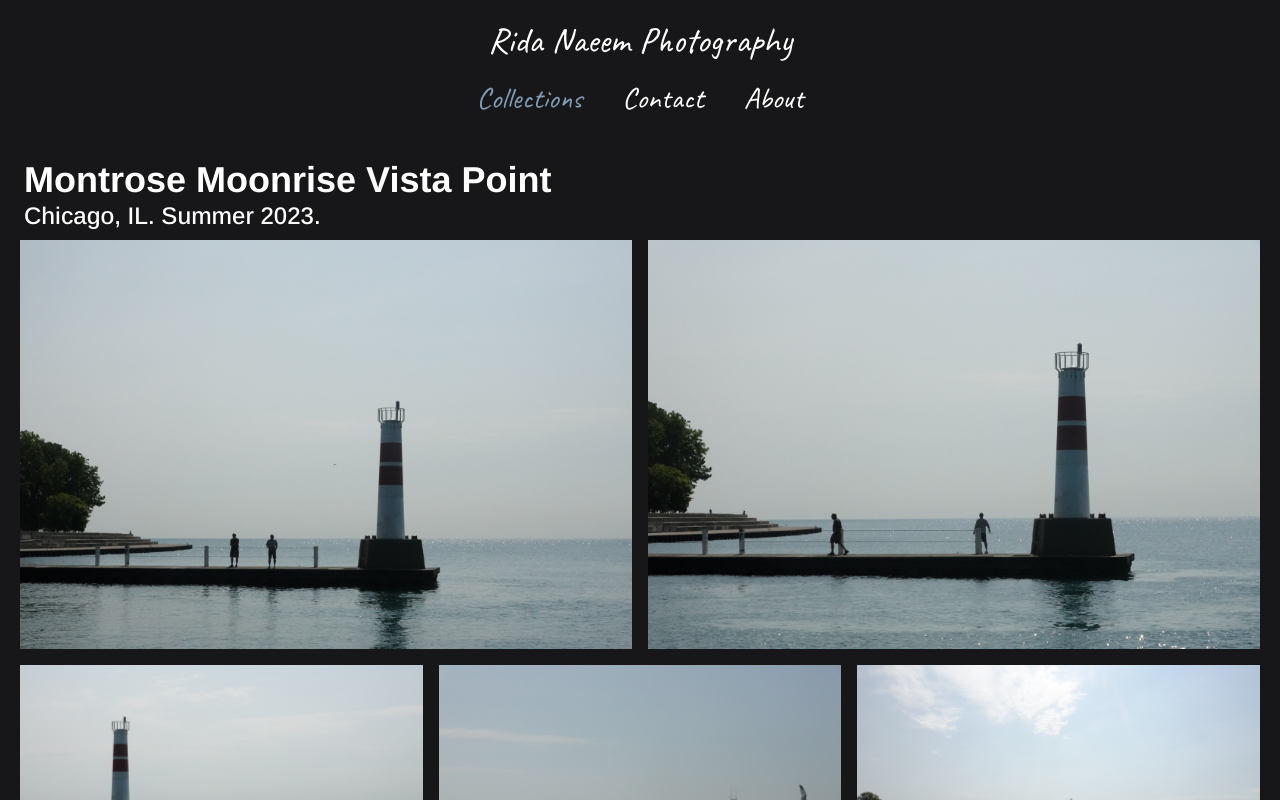
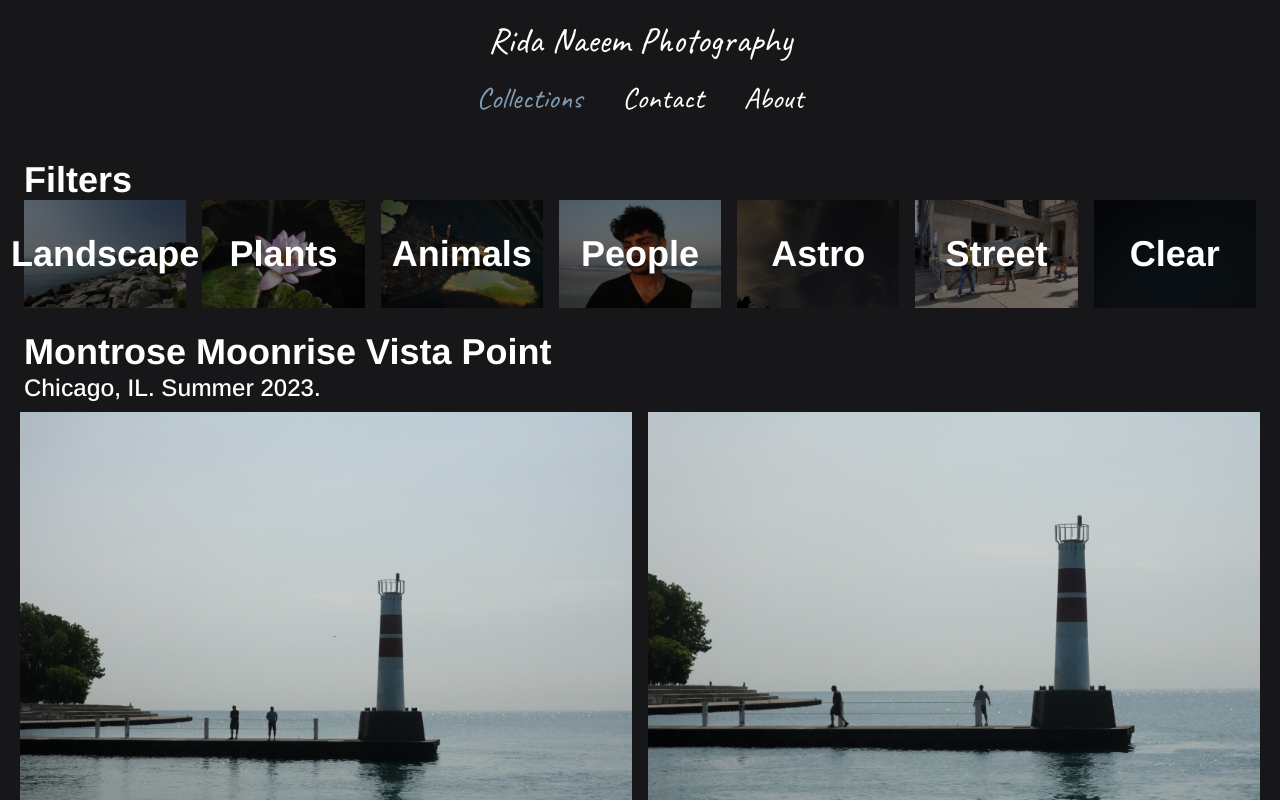
Before and after one commit to ridanaeeem/rida-photos, a Next.js app: page /collections in a window 1280 px wide. Shown: the top 800 px of the page. Built offline with nearby package versions, Linux system fonts and the light colour scheme; a web font is replaced by a local one.

Commit message:
filters added

```diff
--- a/app/collections/page.tsx
+++ b/app/collections/page.tsx
@@ -1,7 +1,7 @@
 "use client";
+import React from "react";
 import { useState, useEffect } from "react";
-import Image from "next/image";
-import { motion } from "framer-motion";
+import FilterBox from "@/components/FilterBox";
 import CollectionThumbnail from "@/components/CollectionThumbnail";
 import PhotoModal from "@/components/PhotoModal";
 import ducksAndLiliesArray from "@/collections/ducksAndLilies";
@@ -10,6 +10,7 @@ import topsailBeachArray from "@/collections/topsailBeach";
 import chicagoStreetArray from "@/collections/chicagoStreet";
 import halfaliveArray from "@/collections/halfalive";
 import montroseMoonriseArray from "@/collections/montroseMoonrise";
+import collectionsArray from "@/collections/collections";
 import { Arimo } from "next/font/google";
 
 const arimo = Arimo({ subsets: ["latin"] });
@@ -31,6 +32,7 @@ interface CollectionPhotoProps {
 	showLink: boolean;
 	stats: string;
 	classAdjustments: string;
+	tags?: string[];
 }
 
 export default function Collections() {
@@ -70,7 +72,7 @@ export default function Collections() {
 		};
 	}, [modalData.isOpen]);
 
-	const transitionLength = 1;
+	const [filters, setFilters] = useState<string[]>([]);
 
 	return (
 		<div className={`${arimo.className} ${"text-white"}`}>
@@ -94,6 +96,69 @@ export default function Collections() {
 						<div className="fixed inset-0 z-10 bg-black bg-opacity-75" onClick={() => closeModal()}></div>
 					) : null}
 
+					<div>
+						<div className="flex flex-col p-6 pb-0">
+							<h3 className="text-4xl font-bold text-left ">Filters</h3>
+							<div className="grid grid-cols-7 gap-4">
+								<FilterBox
+									filter="Landscape"
+									filters={filters}
+									setFilters={setFilters}
+									imageSrc="/montrose2.JPG"
+									imageAlt="Rocks along the shore at Montrose Moonrise Vista Point"
+								/>
+								<FilterBox
+									filter="Plants"
+									filters={filters}
+									setFilters={setFilters}
+									imageSrc="waterLily10.JPG"
+									imageAlt="Water Lily"
+								/>
+								<FilterBox
+									filter="Animals"
+									filters={filters}
+									setFilters={setFilters}
+									imageSrc="duck.JPG"
+									imageAlt="duck"
+								/>
+								<FilterBox
+									filter="People"
+									filters={filters}
+									setFilters={setFilters}
+									imageSrc="haSunset.JPG"
+									imageAlt="Sunset"
+								/>
+								<FilterBox
+									filter="Astro"
+									filters={filters}
+									setFilters={setFilters}
+									imageSrc="perseid.JPG"
+									imageAlt="Perseif Meteor Shower"
+								/>
+								<FilterBox
+									filter="Street"
+									filters={filters}
+									setFilters={setFilters}
+									imageSrc="/chicago7.JPG"
+									imageAlt="Skaters in Chicago"
+								/>
+								<button onClick={() => setFilters([])}>
+									<div className="relative">
+										<img src="/starryTSB4.JPG" alt="Night sky" />
+										{/* black overlay with 50% opacity */}
+										<div className="absolute inset-0 bg-black opacity-50"></div>
+										{/* centered text */}
+										<h5 className="absolute inset-0 flex items-center justify-center text-white text-4xl font-bold">
+											Clear
+										</h5>
+									</div>
+								</button>
+							</div>
+						</div>
+					</div>
+
+					{filters.length === 0 ? (
+						<div>
 							<div className="pb-10" id="montroseMoonrise">
 								<div className="flex flex-col p-6 pb-0">
 									<h3 className="text-4xl font-bold text-left ">Montrose Moonrise Vista Point</h3>
@@ -128,11 +193,12 @@ export default function Collections() {
 									))}
 								</div>
 							</div>
-
 							<div className="pb-10" id="halfalive">
 								<div className="flex flex-col p-6 pb-0">
 									<h3 className="text-4xl font-bold text-left ">Half Alive & Tessa Violet</h3>
-							<h2 className="text-2xl font-medium text-left">House of Blues Boston, MA. Spring 2023.</h2>
+									<h2 className="text-2xl font-medium text-left">
+										House of Blues Boston, MA. Spring 2023.
+									</h2>
 								</div>
 								<div className="grid grid-cols-3 md:grid-cols-5 grid-auto-rows minmax(150px, auto) mx-3">
 									{halfaliveArray.map((photo: CollectionPhotoProps) => (
@@ -149,7 +215,6 @@ export default function Collections() {
 									))}
 								</div>
 							</div>
-
 							<div className="pb-10" id="ducksandlilies">
 								<div className="flex flex-col p-6 pb-0">
 									<h3 className="text-4xl font-bold text-left ">Ducks & Lilies</h3>
@@ -170,7 +235,6 @@ export default function Collections() {
 									))}
 								</div>
 							</div>
-
 							<div className="pb-10" id="topsailBeach">
 								<div className="flex flex-col p-6 pb-0">
 									<h3 className="text-4xl font-bold text-left ">Topsail Beach</h3>
@@ -191,7 +255,6 @@ export default function Collections() {
 									))}
 								</div>
 							</div>
-
 							<div className="pb-10" id="chicagoStreet">
 								<div className="flex flex-col p-6 pb-0">
 									<h3 className="text-4xl font-bold text-left ">Downtown Chicago</h3>
@@ -212,7 +275,6 @@ export default function Collections() {
 									))}
 								</div>
 							</div>
-
 							<div className="pb-10" id="perseids2024">
 								<div className="flex flex-col p-6 pb-0">
 									<h3 className="text-4xl font-bold text-left ">Perseids Meteor Shower 2024</h3>
@@ -234,6 +296,26 @@ export default function Collections() {
 								</div>
 							</div>
 						</div>
+					) : (
+						<div className="grid grid-cols-2 md:grid-cols-3 mx-3">
+							{collectionsArray.map(
+								(photo: CollectionPhotoProps) =>
+									photo.tags?.some((tag) => filters.includes(tag)) && (
+										<CollectionThumbnail
+											key={photo.imageSrc}
+											setModalData={setModalData}
+											src={photo.imageSrc}
+											alt={photo.imageAlt}
+											description={photo.description}
+											collection={photo.collection}
+											stats={photo.stats}
+											classAdjustments=""
+										/>
+									)
+							)}
+						</div>
+					)}
+				</div>
 			</main>
 		</div>
 	);
--- /dev/null
+++ b/collections/collections.tsx
@@ -0,0 +1,16 @@
+import chicagoStreetArray from "@/collections/chicagoStreet";
+import halfaliveArray from "@/collections/halfalive";
+import montroseMoonriseArray from "@/collections/montroseMoonrise";
+import ducksAndLiliesArray from "./ducksAndLilies";
+import perseids2024Array from "./perseids2024";
+import topsailBeachArray from "./topsailBeach";
+
+const collectionsArray = chicagoStreetArray.concat(
+	halfaliveArray,
+	montroseMoonriseArray,
+	ducksAndLiliesArray,
+	perseids2024Array,
+	topsailBeachArray
+);
+
+export default collectionsArray;
--- a/collections/montroseMoonrise.tsx
+++ b/collections/montroseMoonrise.tsx
@@ -6,6 +6,7 @@ interface PhotoModalProps {
 	showLink: boolean;
 	stats: string;
 	classAdjustments: string;
+	tags?: string[];
 }
 
 const montroseMoonriseArray: PhotoModalProps[] = [
@@ -17,6 +18,7 @@ const montroseMoonriseArray: PhotoModalProps[] = [
 		showLink: false,
 		stats: "SONY DSC-RX100M6 • f/11.0 • 1/4000 • 16.21mm • ISO12800",
 		classAdjustments: "col-span-1 md:col-span-3 row-span-1",
+		tags: ["People"],
 	},
 	{
 		imageSrc: "/montrose6.JPG",
@@ -26,6 +28,7 @@ const montroseMoonriseArray: PhotoModalProps[] = [
 		showLink: false,
 		stats: "SONY DSC-RX100M6 • f/11.0 • 1/4000 • 16.21mm • ISO12800",
 		classAdjustments: "col-span-1 md:col-span-3 row-span-1",
+		tags: ["Nature"],
 	},
 	{
 		imageSrc: "/montrose11.JPG",
@@ -35,6 +38,7 @@ const montroseMoonriseArray: PhotoModalProps[] = [
 		showLink: false,
 		stats: "SONY DSC-RX100M6 • f/11.0 • 1/4000 • 16.21mm • ISO12800",
 		classAdjustments: "col-span-1 md:col-span-2 row-span-1",
+		tags: ["Nature"],
 	},
 	{
 		imageSrc: "/montrose12.JPG",
--- a/components/CollectionThumbnail.tsx
+++ b/components/CollectionThumbnail.tsx
@@ -6,7 +6,8 @@ function openModal(
 	imageAlt: string,
 	description: string,
 	camera: string,
-	stats: string
+	stats: string,
+	tags?: string[]
 ) {
 	setModalData({
 		isOpen: true,
--- /dev/null
+++ b/components/FilterBox.tsx
@@ -0,0 +1,38 @@
+import React from "react";
+
+export default function FilterBox({
+	filter,
+	filters,
+	setFilters,
+	imageSrc,
+	imageAlt,
+}: {
+	filter: string;
+	filters: string[];
+	setFilters: any;
+	imageSrc: string;
+	imageAlt: string;
+}) {
+	return (
+		<button
+			onClick={() =>
+				filters.includes(filter)
+					? setFilters(filters.filter((f) => f !== filter))
+					: setFilters([...filters, filter])
+			}>
+			<div className="relative">
+				<img
+					className={filters.includes(filter) ? "border-4 border-white" : ""}
+					src={imageSrc}
+					alt={imageAlt}
+				/>
+				{/* black overlay with 50% opacity */}
+				<div className="absolute inset-0 bg-black opacity-50"></div>
+				{/* centered text */}
+				<h5 className="absolute inset-0 flex items-center justify-center text-white text-4xl font-bold">
+					{filter}
+				</h5>
+			</div>
+		</button>
+	);
+}
```
Lines whose indentation alone changed are shown as unchanged.
